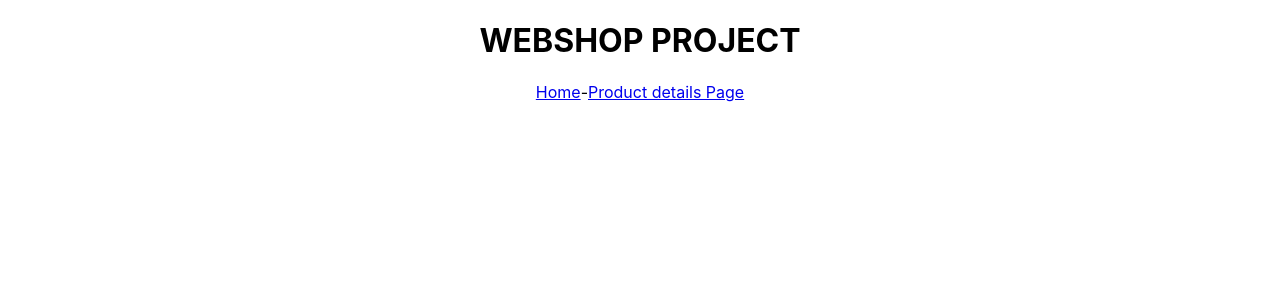
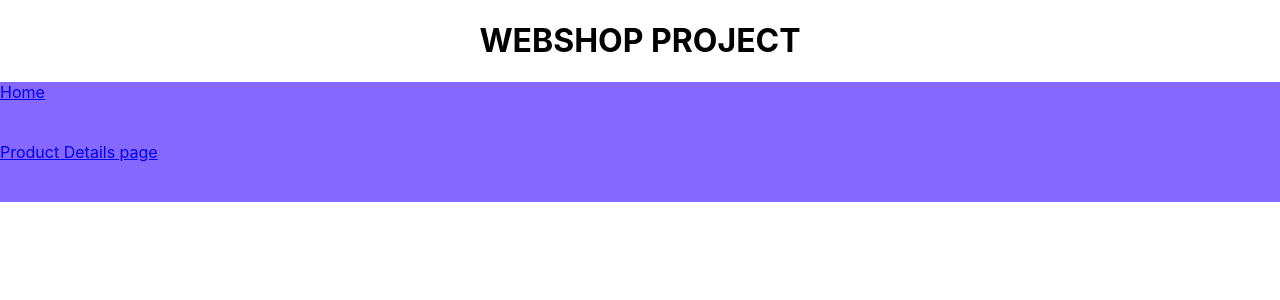
Before and after one commit to kanadamprathima/WebshopFrontEnd, a React (Create React App) app: page / in a window 1280 px wide. Shown: the top 300 px of the page. Built offline with nearby package versions, Linux system fonts and the light colour scheme.

Commit message:
basic frontend setup

```diff
--- a/src/App.css
+++ b/src/App.css
@@ -11,6 +11,15 @@
   .App-logo {
     animation: App-logo-spin infinite 20s linear;
   }
+}
+.navItem {
+  /* full width */
+  width: 100%;
+  /* Fixed height */
+  height: 60px;
+  background-color: #8568ff;
+  /* flex box */
+  display: flex;
 }
 
 .App-header {
--- a/src/App.js
+++ b/src/App.js
@@ -1,18 +1,18 @@
 import "./App.css";
 import { Routes, Route } from "react-router-dom";
 
-import DetailsPage from "./Pages/DetailsPage";
-import HomePage from "./Pages/HomePage";
-import NavBar from "./components/NavBar";
+import DetailsPage from "./Pages/DetailsPage/index";
+import HomePage from "./Pages/HomePage/index";
+import NavBar from "./components/NavBar/index";
 
 function App() {
   return (
     <div className="App">
       <h1>WEBSHOP PROJECT</h1>
-      <NavBar />
+      <NavBar className="navbar" />
       <Routes>
-        <Route path="/HomePage" element={<HomePage />} />
-        <Route path="/DetailsPage" element={<DetailsPage />} />
+        <Route path="/HomePage/index" element={<HomePage />} />
+        <Route path="/DetailsPage/index" element={<DetailsPage />} />
       </Routes>
     </div>
   );
--- a/src/components/NavBar.js
+++ b/src/components/NavBar/index.js
@@ -3,12 +3,12 @@ import { NavLink } from "react-router-dom";
 const NavBar = () => {
   return (
     <div>
-      <NavLink className="navItem" to="/HomePage">
+      <NavLink className="navItem" to="/HomePage/index">
         Home
       </NavLink>
-      {"-"}
-      <NavLink className="navItem" to="/DetailsPage">
-        Product details Page
+      {"  "}
+      <NavLink className="navItem" to="/DetailsPage/index">
+        Product Details page
       </NavLink>
     </div>
   );
```
Also changed, not shown: src/Pages/DetailsPage/index.js (renamed from src/Pages/DetailsPage.js), src/Pages/DetailsPage/style.css (added), src/Pages/HomePage/index.js (renamed from src/Pages/HomePage.js), src/Pages/HomePage/style.css (added), src/components/NavBar/style.css (added).
